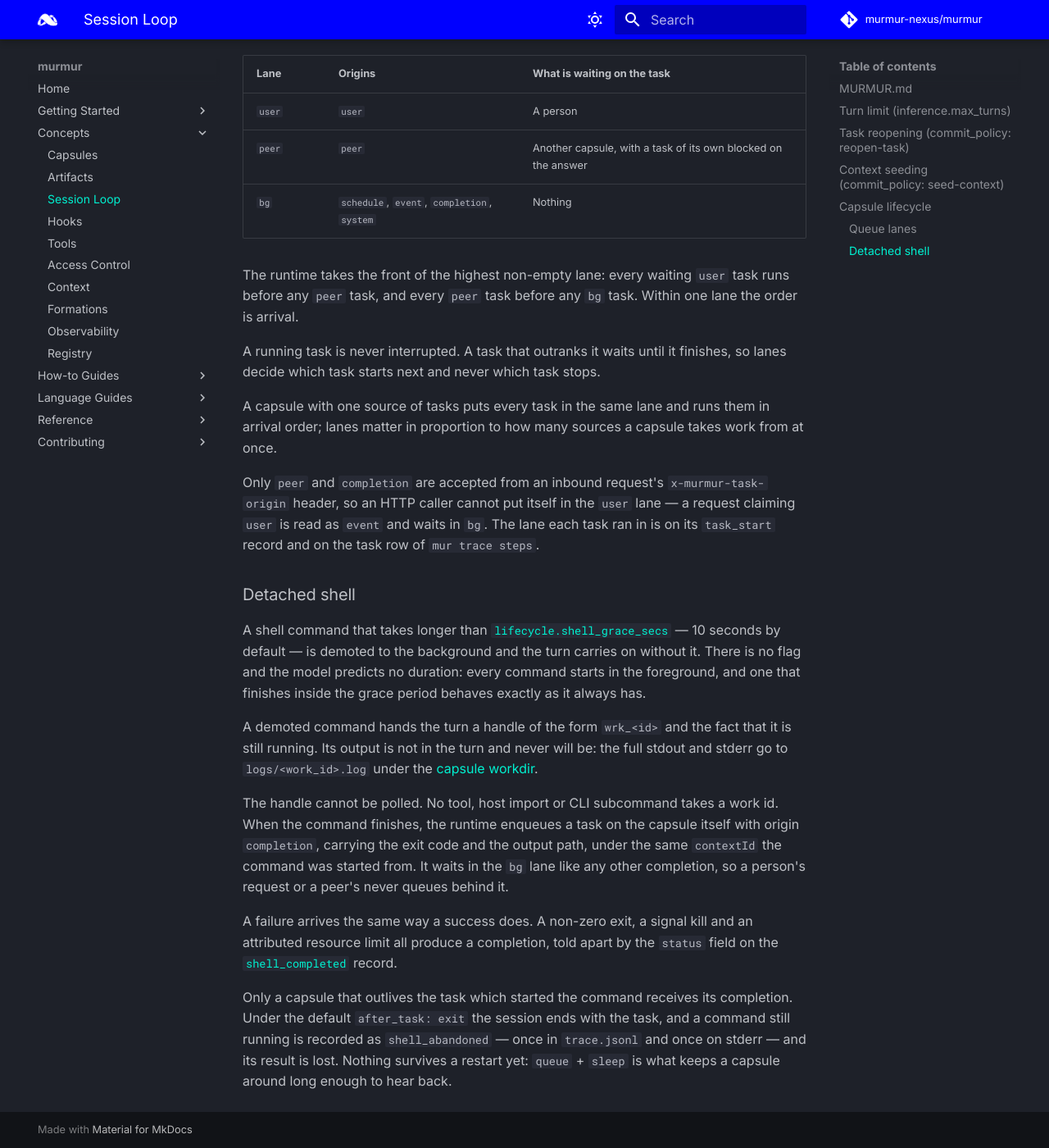
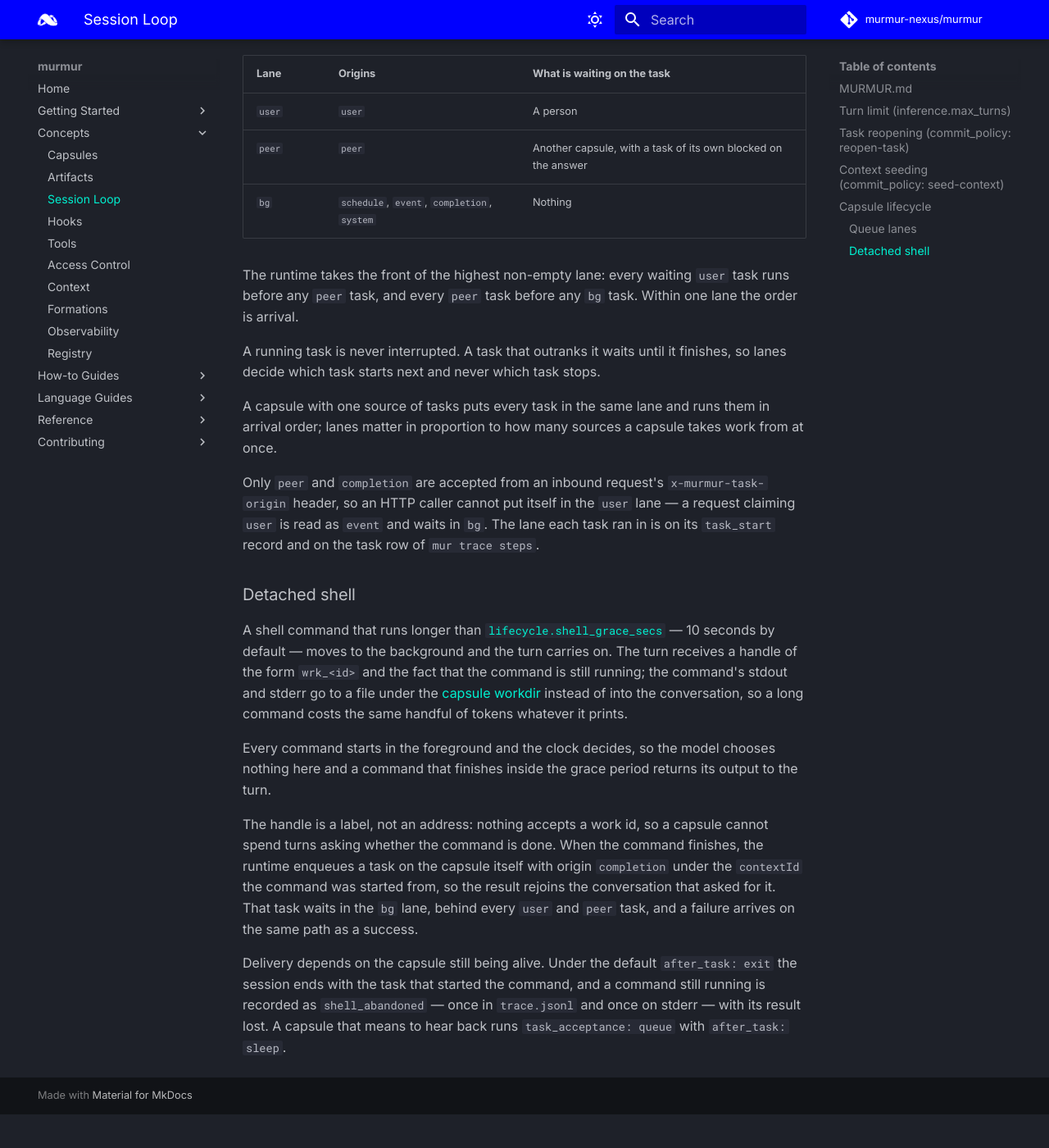
Before and after one commit to murmur-nexus/murmur, an MkDocs documentation site: the page built from docs/content/concepts/session-loop.md, in a window 1280 px wide and 1400 px high, scrolled down 4287 px. Shown: the whole window at 82% size. Built offline with MkDocs 1.6.1 and Material for MkDocs 9.7.7, drawn with Linux system fonts in a browser that asks for light colours; comment, search, counter and statistics services are not loaded; after the commit the page ends 5646 px from its top, so only the background shows below that.

Commit message:
checkpoint(#5e1c74b9): Entering test stage
Signed-off-by: ewdegraaff <ewdegraaff@users.noreply.github.com>

```diff
--- a/docs/content/concepts/session-loop.md
+++ b/docs/content/concepts/session-loop.md
@@ -180,28 +180,23 @@ row of `mur trace steps`.
 
 ### Detached shell
 
-A shell command that takes longer than
+A shell command that runs longer than
 [`lifecycle.shell_grace_secs`](../reference/manifest.md#lifecycle-shell-grace-secs) — 10 seconds
-by default — is demoted to the background and the turn carries on without it. There is no flag
-and the model predicts no duration: every command starts in the foreground, and one that finishes
-inside the grace period behaves exactly as it always has.
+by default — moves to the background and the turn carries on. The turn receives a handle of the
+form `wrk_<id>` and the fact that the command is still running; the command's stdout and stderr
+go to a file under the [capsule workdir](../reference/workdir.md) instead of into the
+conversation, so a long command costs the same handful of tokens whatever it prints.
 
-A demoted command hands the turn a handle of the form `wrk_<id>` and the fact that it is still
-running. Its output is not in the turn and never will be: the full stdout and stderr go to
-`logs/<work_id>.log` under the [capsule workdir](../reference/workdir.md).
+Every command starts in the foreground and the clock decides, so the model chooses nothing here
+and a command that finishes inside the grace period returns its output to the turn.
 
-The handle cannot be polled. No tool, host import or CLI subcommand takes a work id. When the
-command finishes, the runtime enqueues a task on the capsule itself with origin `completion`,
-carrying the exit code and the output path, under the same `contextId` the command was started
-from. It waits in the `bg` lane like any other completion, so a person's request or a peer's
-never queues behind it.
+The handle is a label, not an address: nothing accepts a work id, so a capsule cannot spend turns
+asking whether the command is done. When the command finishes, the runtime enqueues a task on the
+capsule itself with origin `completion` under the `contextId` the command was started from, so
+the result rejoins the conversation that asked for it. That task waits in the `bg` lane, behind
+every `user` and `peer` task, and a failure arrives on the same path as a success.
 
-A failure arrives the same way a success does. A non-zero exit, a signal kill and an attributed
-resource limit all produce a completion, told apart by the `status` field on the
-[`shell_completed`](../reference/observability-schemas.md#session-trace-tracejsonl) record.
-
-Only a capsule that outlives the task which started the command receives its completion. Under
-the default `after_task: exit` the session ends with the task, and a command still running is
-recorded as `shell_abandoned` — once in `trace.jsonl` and once on stderr — and its result is
-lost. Nothing survives a restart yet: `queue` + `sleep` is what keeps a capsule around long
-enough to hear back.
+Delivery depends on the capsule still being alive. Under the default `after_task: exit` the
+session ends with the task that started the command, and a command still running is recorded as
+`shell_abandoned` — once in `trace.jsonl` and once on stderr — with its result lost. A capsule
+that means to hear back runs `task_acceptance: queue` with `after_task: sleep`.
```
Also changed, not shown: docs/content/reference/manifest.md (+18 -16 lines), docs/content/reference/observability-schemas.md (+3 -2 lines), 5 other files.
